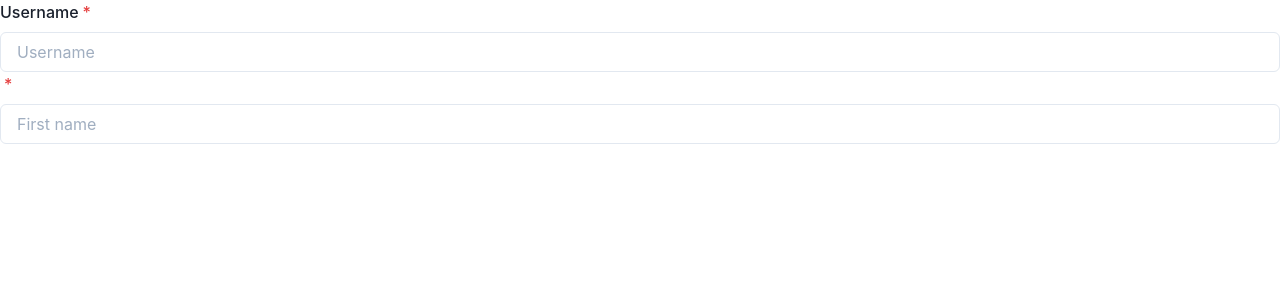
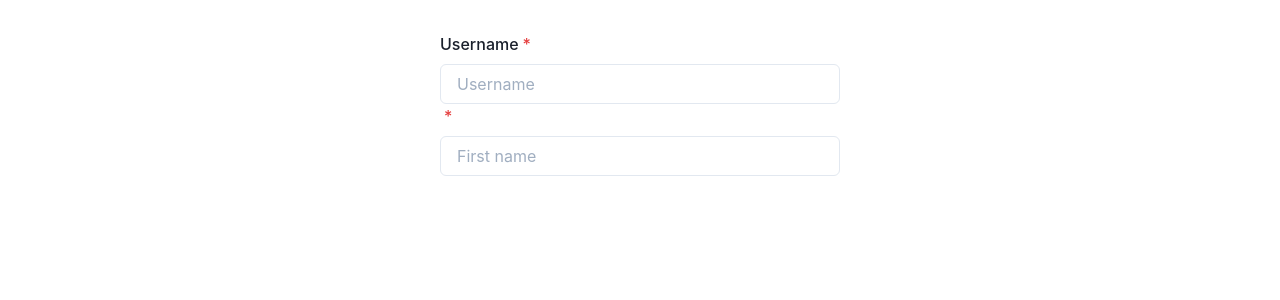
Before and after one commit to admhpr/gogedit, a Next.js app in the folder web/: page /register in a window 1280 px wide. Shown: the top 300 px of the page. Built offline with nearby package versions, Linux system fonts and the light colour scheme.

Commit message:
style: wrapper layout

```diff
--- a/web/src/components/Wrapper.tsx
+++ b/web/src/components/Wrapper.tsx
@@ -1,8 +1,22 @@
 import { Box } from "@chakra-ui/react";
 import React from "react";
 
-interface WrapperProps {}
+interface WrapperProps {
+  variant?: "small" | "regular";
+}
 
-export const Wrapper: React.FC<WrapperProps> = ({ children }) => {
-  return <Box>{children}</Box>;
+export const Wrapper: React.FC<WrapperProps> = ({
+  children,
+  variant = "regular",
+}) => {
+  return (
+    <Box
+      mt={8}
+      mx="auto"
+      maxW={variant === "regular" ? "800px" : "400px"}
+      w="100%"
+    >
+      {children}
+    </Box>
+  );
 };
--- a/web/src/pages/register.tsx
+++ b/web/src/pages/register.tsx
@@ -1,10 +1,12 @@
 import React from "react";
 import { Formik, Form } from "formik";
 import { FormControl, FormLabel, Input } from "@chakra-ui/react";
+import { Wrapper } from "src/components/Wrapper";
 interface RegisterProps {}
 
 const Register: React.FC<RegisterProps> = ({}) => {
   return (
+    <Wrapper variant="small">
       <Formik
         initialValues={{ username: "", password: "" }}
         onSubmit={(values) => {
@@ -29,6 +31,7 @@ const Register: React.FC<RegisterProps> = ({}) => {
           </Form>
         )}
       </Formik>
+    </Wrapper>
   );
 };
 
```
Lines whose indentation alone changed are shown as unchanged.
